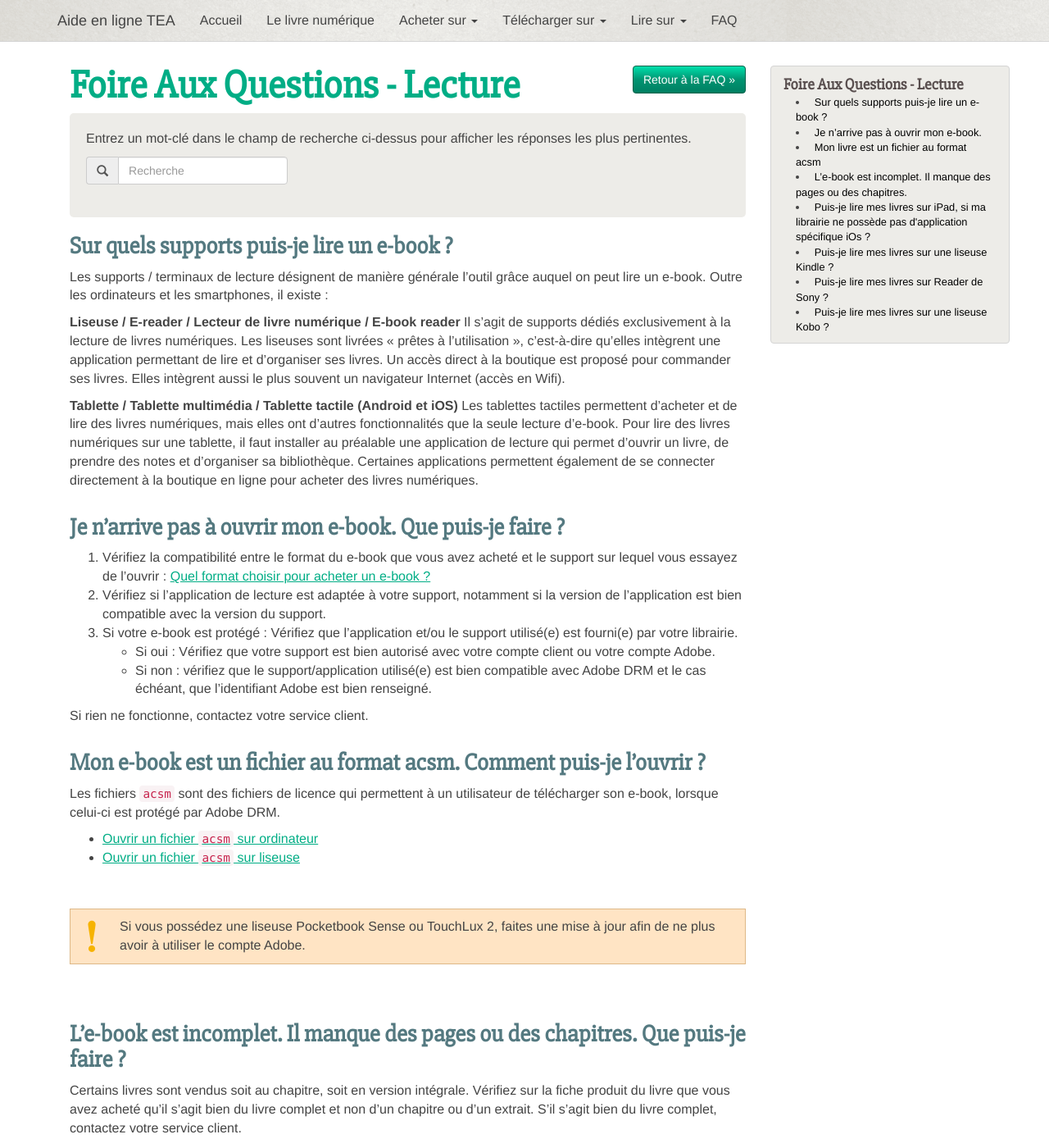
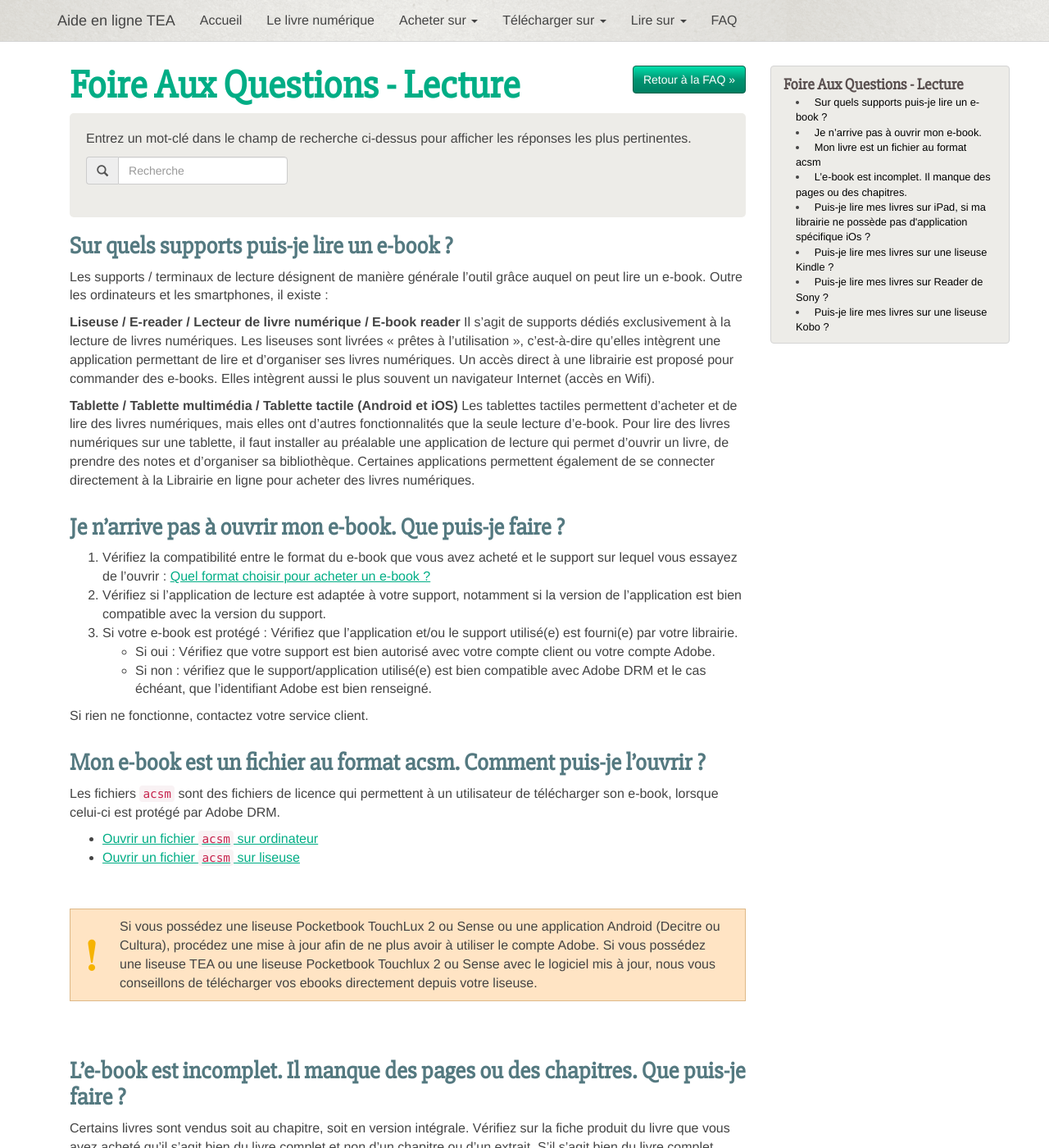
Before and after one commit to TEA-ebook/help-center, a Jekyll site: the page built from _pages/FAQ-lecture.md, in a window 1280 px wide and 1400 px high. Shown: the whole window at 82% size. Built offline with Jekyll 4.4.1, drawn with Linux system fonts in a browser that asks for light colours; nearby versions of some CDN libraries; Markdown is read by kramdown in place of the engine named in the settings; some of the changed text lies outside the part shown.

Commit message:
Update FAQ-lecture.md

```diff
--- a/_pages/FAQ-lecture.md
+++ b/_pages/FAQ-lecture.md
@@ -13,13 +13,13 @@
 Outre les ordinateurs et les smartphones, il existe :
 
 **Liseuse / E-reader / Lecteur de livre numérique / E-book reader**
-Il s'agit de supports dédiés exclusivement à la lecture de livres numériques. Les liseuses sont livrées « prêtes à l'utilisation », c’est-à-dire qu'elles intègrent une application permettant de lire et d'organiser ses livres. Un accès direct à la boutique est proposé pour commander ses livres.
+Il s'agit de supports dédiés exclusivement à la lecture de livres numériques. Les liseuses sont livrées « prêtes à l'utilisation », c’est-à-dire qu'elles intègrent une application permettant de lire et d'organiser ses livres numériques. Un accès direct à une librairie est proposé pour commander des e-books.
 Elles intègrent aussi le plus souvent un navigateur Internet (accès en Wifi).
 
 **Tablette / Tablette multimédia / Tablette tactile (Android et iOS)**
 Les tablettes tactiles permettent d'acheter et de lire des livres numériques, mais elles ont d'autres fonctionnalités que la seule lecture d'e-book.
 Pour lire des livres numériques sur une tablette, il faut installer au préalable une application de lecture qui permet d'ouvrir un livre, de prendre des notes et d'organiser sa bibliothèque.
-Certaines applications permettent également de se connecter directement à la boutique en ligne pour acheter des livres numériques.
+Certaines applications permettent également de se connecter directement à la Librairie en ligne pour acheter des livres numériques.
 
 {% include anchor.html id="pas-ouvrir-ebook" label="Je n’arrive pas à ouvrir mon e-book." %}
 ###Je n’arrive pas à ouvrir mon e-book. Que puis-je faire ?
@@ -40,7 +40,7 @@
 * [Ouvrir un fichier `acsm` sur ordinateur](/web-ordinateur/#lire-ordinateur)
 * [Ouvrir un fichier `acsm` sur liseuse](/web-basic2/#tranferer-basic2)
 
-<p class="warningtip">Si vous possédez une liseuse Pocketbook Sense ou TouchLux 2, faites une mise à jour afin de ne plus avoir à utiliser le compte Adobe.</p>
+<p class="warningtip">Si vous possédez une liseuse Pocketbook TouchLux 2 ou Sense ou une application Android (Decitre ou Cultura), procédez une mise à jour afin de ne plus avoir à utiliser le compte Adobe. Si vous possédez une liseuse TEA ou une liseuse Pocketbook Touchlux 2 ou Sense avec le logiciel mis à jour, nous vous conseillons de télécharger vos ebooks directement depuis votre liseuse.</p>
 
 {% include anchor.html id="ebook-incomplet" label="L’e-book est incomplet. Il manque des pages ou des chapitres." %}
 ###L’e-book est incomplet. Il manque des pages ou des chapitres. Que puis-je faire ?
@@ -60,9 +60,9 @@
 Certains livres multi-format proposent un format mobipocket, compatible avec la liseuse Kindle.
 
 {% include anchor.html id="lire-sony" label="Puis-je lire mes livres sur Reader de Sony ?" %}
-###Puis-je lire mes e-books sur Reader de Sony ?
+###Puis-je lire mes e-books sur la liseuse Reader de SONY ?
 Un logiciel complémentaire doit être installé pour transférer vos e-books : le Reader for PC & Mac.
-Avec la liseuse SONY, il est préférable d'utiliser l'application de lecture Reader de chez Sony, téléchargeable gratuitement sur leur site.
+Avec la liseuse SONY, il est préférable d'utiliser l'application de lecture Reader SONY, téléchargeable gratuitement sur leur site.
 [pour Windows](http://www.sony.fr/support/fr/content/cnt-dwnl/prd-ebo/sony-reader-software-update-ver2400_05230-win/)
 [pour Mac](http://www.sony.fr/support/fr/content/cnt-dwnl/prd-ebo/sony-reader-software-update-ver2400_05230-mac/)
 
```
